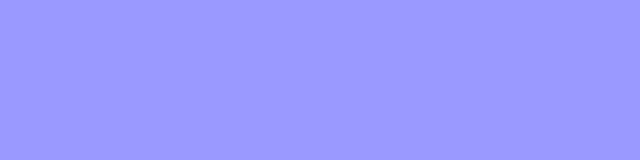
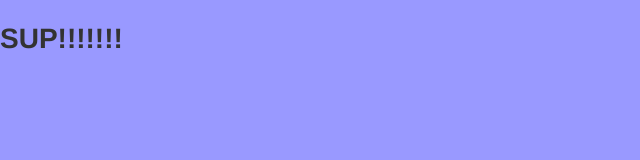
Before and after one commit to IngridSavill/group-project, a website: page index.html in a window 1280 px wide. Shown: the whole page, without its empty margins (0-640 px from the left). Drawn offline with nearby package versions, Linux system fonts and the light colour scheme.

Commit message:
work README!

```diff
--- a/index.html
+++ b/index.html
@@ -11,6 +11,7 @@
 <body>
 
 
+	<h1>SUP!!!!!!!</h1>
 	<!-- Jquery CDN -->
 	<script src="//ajax.googleapis.com/ajax/libs/jquery/1.11.1/jquery.min.js"></script>
 	<!-- Main JS File -->
```
